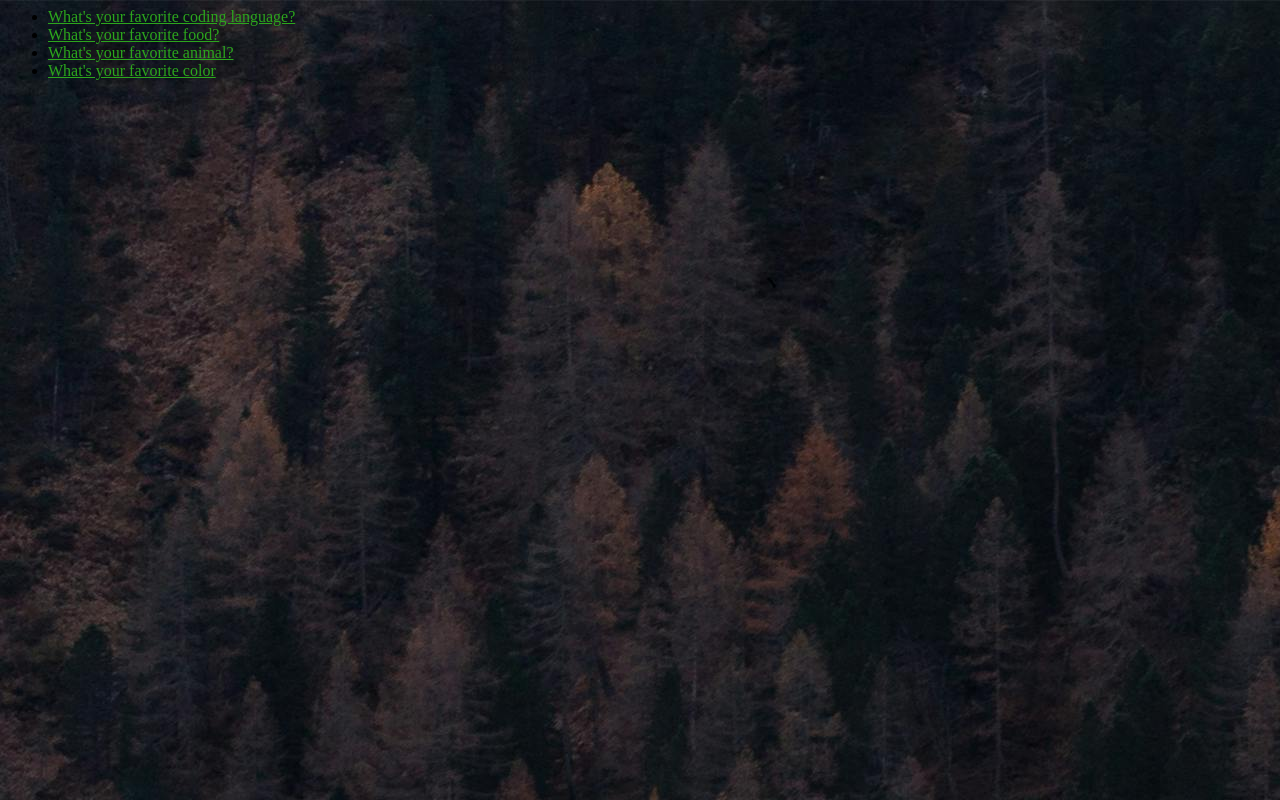
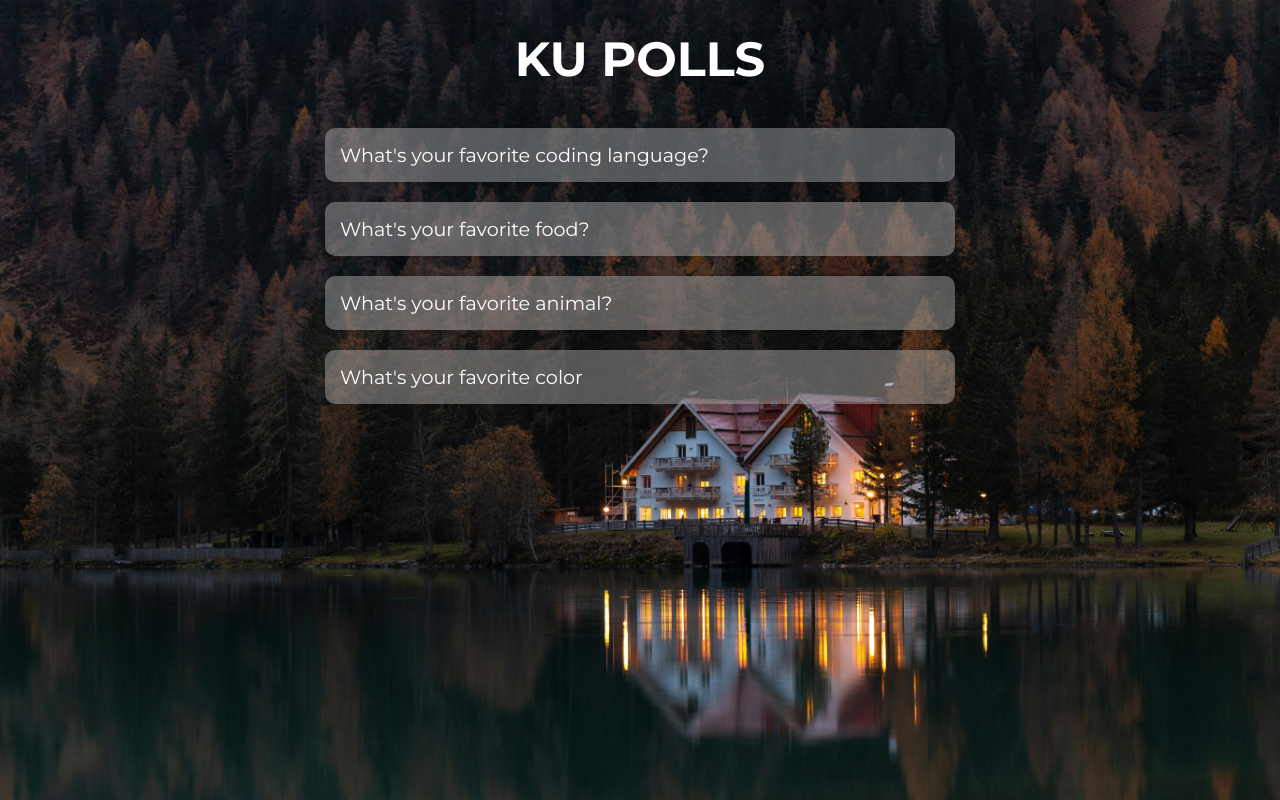
Before and after one commit to Nanokwok/ku-polls, a Django app: page /polls/ in a window 1280 px wide. Run offline with Django 5.2, Linux system fonts and the light colour scheme; data comes from the database, SQL or seed files in the repository.

Commit message:
change ui and add some animation

```diff
--- a/polls/static/polls/style.css
+++ b/polls/static/polls/style.css
@@ -1,7 +1,63 @@
-ul li a {
-    color: #2ca61d;
+.title-container {
+    text-align: center;
+    margin: 20px 0;
+}
+
+.title-container h1 {
+    font-size: 3rem;
+    font-weight: 700;
+    color: #ffffff;
+    margin: 0;
+    padding: 10px;
+    text-transform: uppercase;
+}
+
+.questions-container {
+    display: flex;
+    flex-direction: column;
+    align-items: center;
+}
+
+.question-frame {
+    width: 100%;
+    max-width: 600px;
+    margin: 10px 0;
+    padding: 15px;
+    border-radius: 10px;
+    background: rgba(255, 255, 255, 0.3);
+    backdrop-filter: blur(50px);
+    box-shadow: 0 4px 6px rgba(0, 0, 0, 0.1);
+    transition: background 0.3s ease, transform 0.3s ease;
+}
+
+.question-frame a {
+    color: #ffffff;
+    text-decoration: none;
+    font-size: 1.2rem;
+    transition: color 0.3s ease, transform 0.3s ease;
+    display: block;
+}
+
+.question-frame:hover {
+    background: rgba(255, 255, 255, 0.5);
+    transform: translateX(5px);
+}
+
+.question-frame a:hover {
+    color: #bdffb0;
 }
 
 body {
     background: white url("images/background.jpg") no-repeat;
+    background-size: cover;
+    font-family: 'Montserrat', Arial, sans-serif;
+    color: white;
 }
+
+.container {
+    max-width: 800px;
+    margin: 0 auto;
+    padding: 20px;
+    background-color: rgba(0, 0, 0, 0.6);
+    border-radius: 10px;
+}
--- a/polls/templates/polls/index.html
+++ b/polls/templates/polls/index.html
@@ -1,13 +1,20 @@
 {% load static %}
 
 <link rel="stylesheet" href="{% static 'polls/style.css' %}">
+<link href="https://fonts.googleapis.com/css2?family=Montserrat:wght@400;700&display=swap" rel="stylesheet">
+
+<div class="title-container">
+    <h1>KU Polls</h1>
+</div>
 
 {% if latest_question_list %}
-    <ul>
-    {% for question in latest_question_list %}
-        <li><a href="{% url 'polls:detail' question.id %}">{{ question.question_text }}</a></li>
-    {% endfor %}
-    </ul>
+    <div class="questions-container">
+        {% for question in latest_question_list %}
+            <div class="question-frame">
+                <a href="{% url 'polls:detail' question.id %}">{{ question.question_text }}</a>
+            </div>
+        {% endfor %}
+    </div>
 {% else %}
     <p>No polls are available.</p>
 {% endif %}
```
